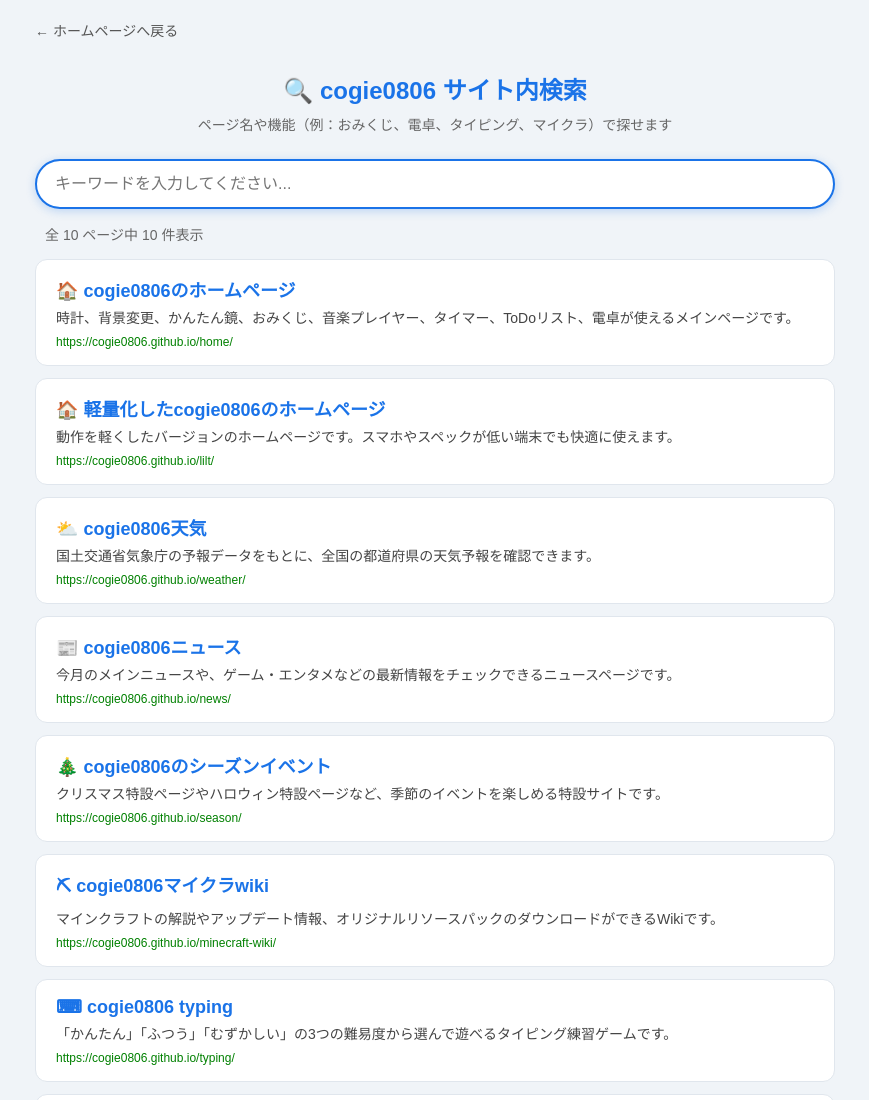
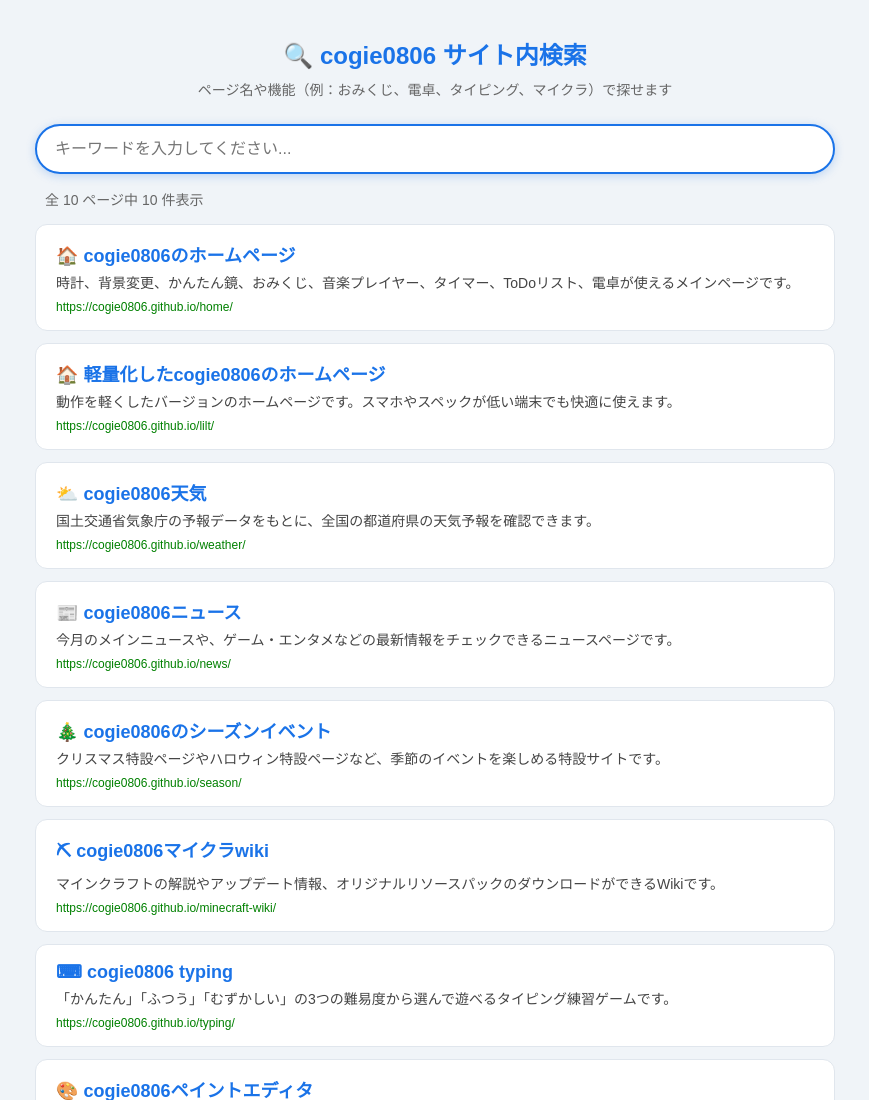
Before and after one commit to cogie0806/Page-search, a plain HTML site: page index.html in a window 1280 px wide. Shown: the top 1100 px of the page, without its empty margins (205-1074 px from the left). Drawn offline with Linux system fonts and the light colour scheme.

Commit message:
Update index.html

```diff
--- a/index.html
+++ b/index.html
@@ -97,7 +97,6 @@
 </head>
 <body>
 
-  <a href="https://cogie0806.github.io/home/" class="back-link">← ホームページへ戻る</a>
 
   <header>
     <h1>🔍 cogie0806 サイト内検索</h1>
```
